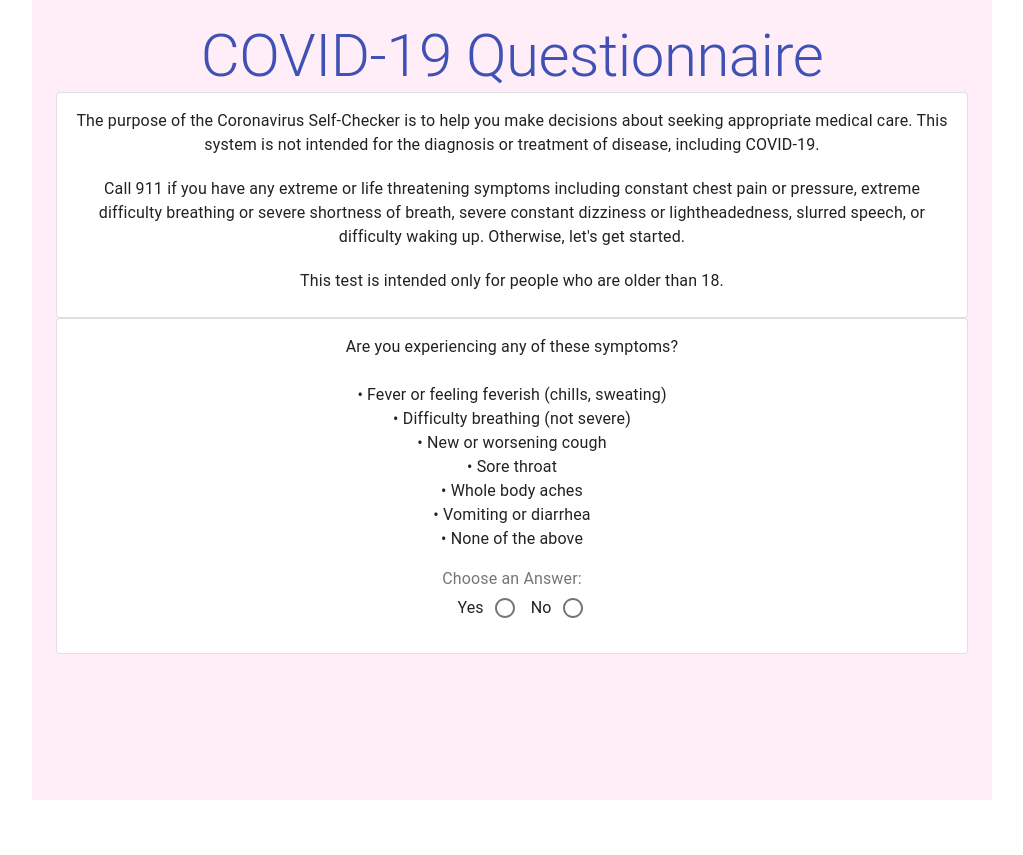
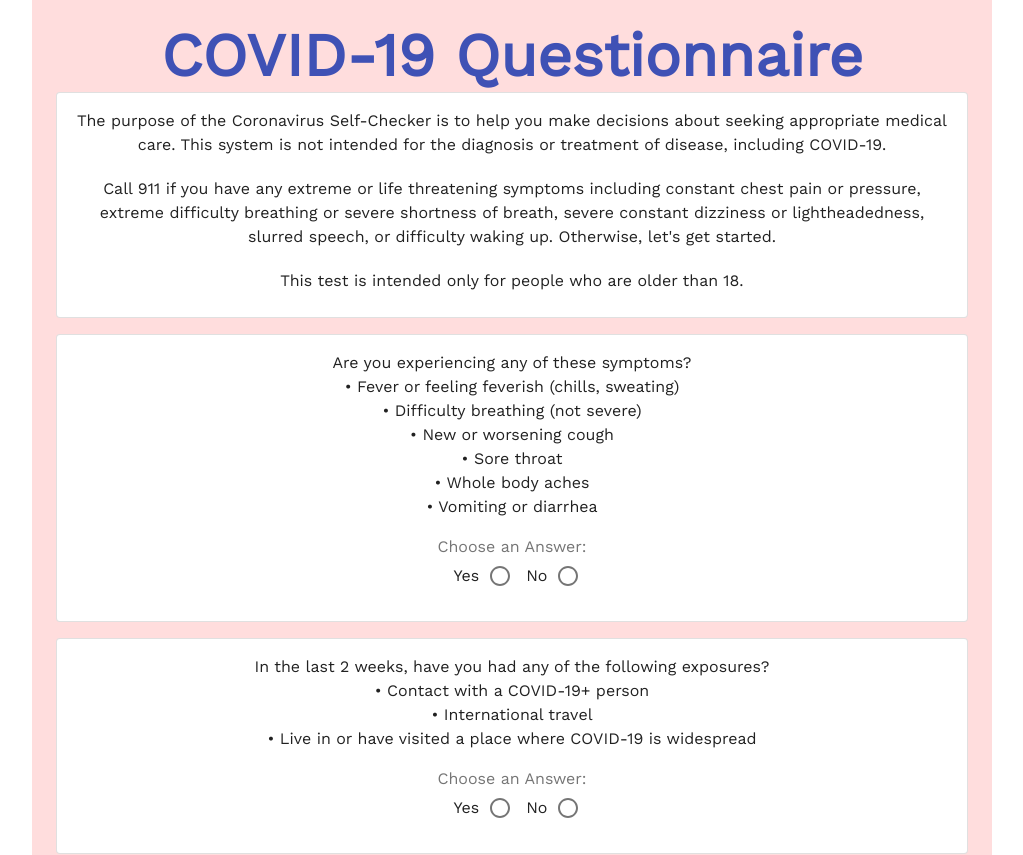
Before and after one commit to rakshagirl/COVID-Test, a React (Create React App) app in the folder my-app/: page / in a window 1280 px wide. Shown: the top 855 px of the page, without its empty margins (128-1151 px from the left). Before the commit the page ends 800 px from the top, so only its background shows below. Built offline with nearby package versions, Linux system fonts and the light colour scheme.

Commit message:
added all questions

```diff
--- a/my-app/public/index.html
+++ b/my-app/public/index.html
@@ -1,6 +1,7 @@
 <!DOCTYPE html>
 <html lang="en">
   <head>
+    <link href="https://fonts.googleapis.com/css2?family=Work+Sans:wght@200;300;400&display=swap" rel="stylesheet">
     <meta charset="utf-8" />
     <link rel="icon" href="%PUBLIC_URL%/favicon.ico" />
     <meta name="viewport" content="width=device-width, initial-scale=1" />
--- a/my-app/src/App.jsx
+++ b/my-app/src/App.jsx
@@ -5,6 +5,15 @@ import Typography from '@material-ui/core/Typography';
 import Container from '@material-ui/core/Container';
 import Intro from "./Intro";
 import Body from './Body';
+import { ThemeProvider, createMuiTheme } from '@material-ui/core/styles';
+
+const theme = createMuiTheme({
+  typography: {
+    fontFamily: [
+      'Work Sans',
+      'sans-serif',
+    ].join(','),
+  },});
 
 function App() {
 
@@ -13,15 +22,19 @@ function App() {
 
 
   return (
+    <ThemeProvider theme={theme}>
       <div className="App">
-      <Container maxWidth="md" style={{ backgroundColor: '#FFEEF7', height: '100vh' }}>
+        <Container maxWidth="md" style={{ backgroundColor: '#FFDDDD' }}>
           <br/>
           <Typography color='primary' variant='h2'>
+              <b>
                 COVID-19 Questionnaire
+              </b>
           </Typography>
           <Body/>
         </Container>
       </div>
+    </ThemeProvider>
   );
 }
 
--- a/my-app/src/Body.jsx
+++ b/my-app/src/Body.jsx
@@ -10,13 +10,58 @@ import Grid from '@material-ui/core/Grid';
 function Body() {
 
   const questions= [
-      "Are you experiencing any of these symptoms?\n"
+      "Are you experiencing any of these symptoms?\n" +
+      "• Fever or feeling feverish (chills, sweating)\n" +
+      "• Difficulty breathing (not severe)\n" +
+      "• New or worsening cough\n" +
+      "• Sore throat\n" +
+      "• Whole body aches\n" +
+      "• Vomiting or diarrhea",
+
+      "In the last 2 weeks, have you had any of the following exposures?\n" +
+      "• Contact with a COVID-19+ person\n" +
+      "• International travel\n" +
+      "• Live in or have visited a place where COVID-19 is widespread",
+
+      "Do you live in a nursing home, assisted living or long-term care facility?",
+
+      "Do you currently or plan to within the next 2 weeks, work or volunteer in a healthcare facility?",
+
+      "Do you have any of the following conditions?\n" +
+      "• Chronic lung disease or moderate to severe asthma\n" +
+      "• Congestive heart failure\n" +
+      "• Diabetes with complications\n" +
+      "• Neurologic conditions that weaken ability to cough\n" +
+      "• People with weakened immune systems\n" +
+      "• Dialysis\n" +
+      "• Cirrhosis of the liver\n" +
+      "• Pregnancy\n" +
+      "• Extreme obesity (BMI ≥ 40)"
   ];
 
   return (
     <>
-        <Intro/>
-         <Question/>
+    {/* if you want to return more than one thing */}
+        <Grid container spacing={2}>
+          {/* outside Grid tag with each having 2 spacing */}
+          <Grid item xs={12} md={12} lg={12}>
+            {/* each grid item has a tag - for accessibility, large/med/small screens will have question over entire screen (12 columns) */}
+            <Intro/>
+          </Grid>
+          {/* .map is a function that takes in a function as a parameter.
+          (question) => is an unnamed function with parameter as each question in questions.
+          The function returns each Grid item (with small/large screen stuff).
+          The <Question/> tag has an attribute of toPrint (from child props.toPrint)
+          Essentially taking props.toPrint line from Question.jsx and calling here?
+          toPrint and question have data type String (text of each question).*/}
+            {questions.map( (question) => {
+              return (
+                <Grid item xs={12} md={12} lg={12}>
+                  <Question toPrint={question}/>
+                </Grid>
+              );
+            })}
+         </Grid>
     </>
   );
 }
--- a/my-app/src/Intro.jsx
+++ b/my-app/src/Intro.jsx
@@ -10,8 +10,6 @@ function Intro() {
 
 
   return (
-    // <h1> The purpose of the Coronavirus Self-Checker is to help you make decisions about seeking appropriate medical care.
-    //     This system is not intended for the diagnosis or treatment of disease, including COVID-19. </h1>
     <>
     <Card variant='outlined'>
         <CardContent>
--- a/my-app/src/Question.jsx
+++ b/my-app/src/Question.jsx
@@ -13,6 +13,8 @@ import FormControl from '@material-ui/core/FormControl';
 import FormLabel from '@material-ui/core/FormLabel';
 //props.question = text of question
 //props.onClick
+
+//props is an object that has attribute toPrint
 export default function Question(props) {
 
   return (
@@ -20,15 +22,7 @@ export default function Question(props) {
         <Card variant='outlined'>
         <CardContent>
             <Typography style={{whiteSpace: 'pre-line'}}>
-                Are you experiencing any of these
-                symptoms? {"\n"} <br></br>
-                • Fever or feeling feverish (chills, sweating){"\n"}
-                • Difficulty breathing (not severe){"\n"}
-                • New or worsening cough{"\n"}
-                • Sore throat{"\n"}
-                • Whole body aches{"\n"}
-                • Vomiting or diarrhea{"\n"}
-                • None of the above{"\n"}
+                {props.toPrint}
             </Typography>
             <br></br>
             <FormControl component="fieldset">
@@ -42,7 +36,7 @@ export default function Question(props) {
                 />
                 <FormControlLabel
                 value="false"
-                control={<Radio color="primary" />}
+                control={<Radio color="secondary" />}
                 label="No"
                 labelPlacement="start"
                 />
```
Lines whose indentation alone changed are shown as unchanged.
